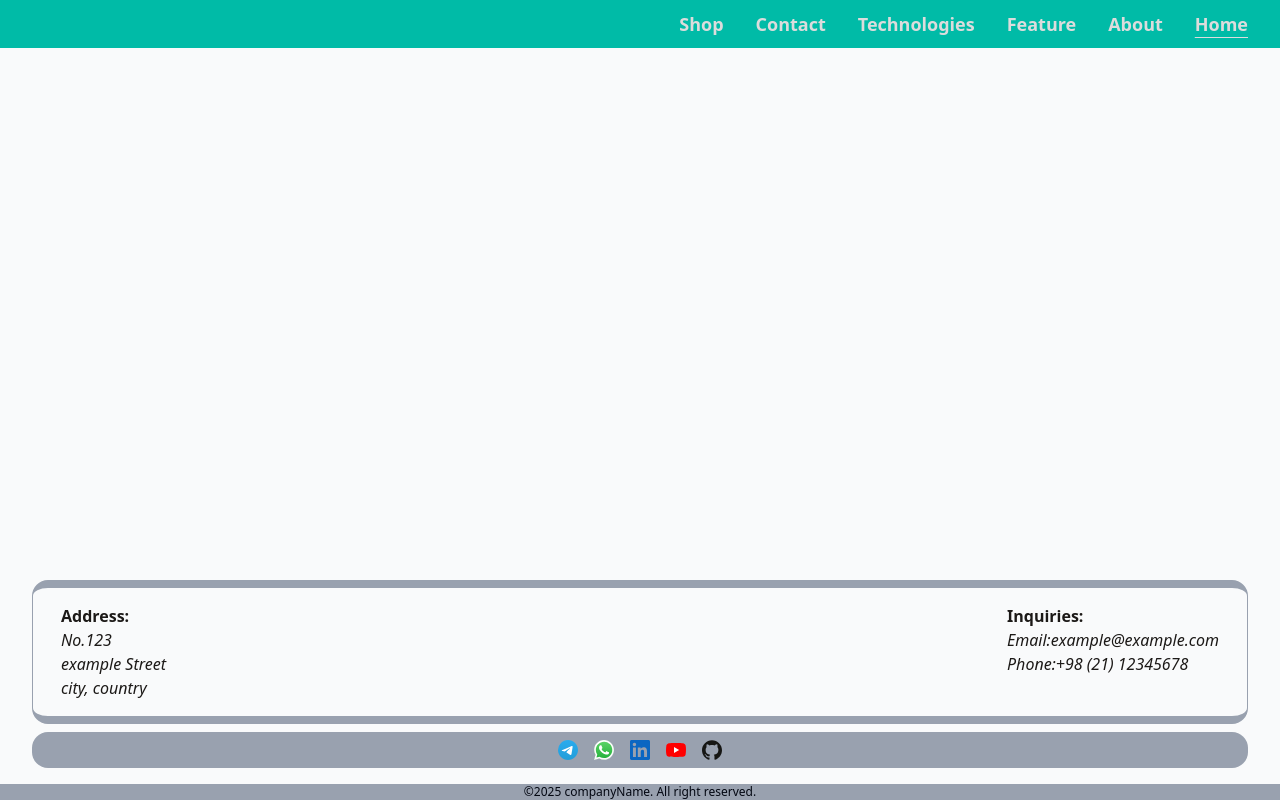
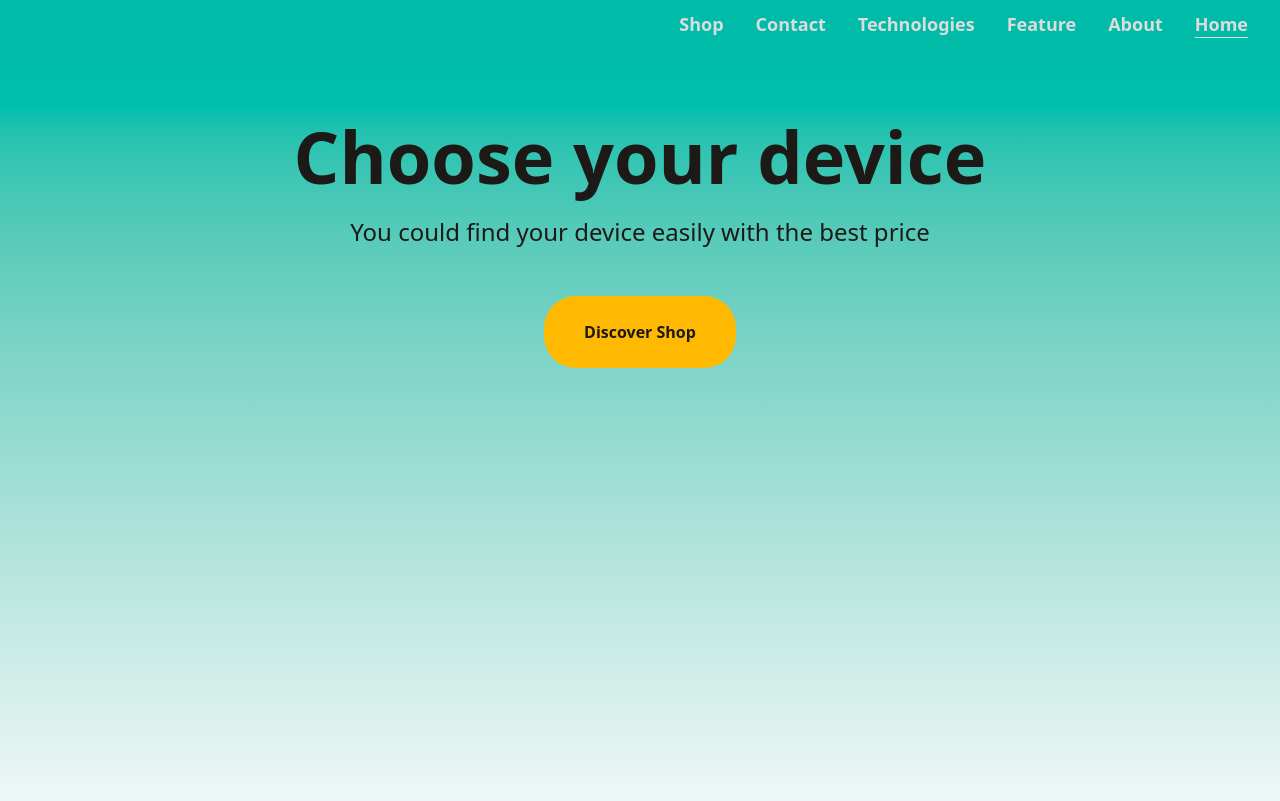
Before and after one commit to yaser-pakniyat/shop-demo, a Next.js app: page / in a window 1280 px wide. Shown: the top 801 px of the page. Built offline with nearby package versions, Linux system fonts and the light colour scheme; some icons are missing.

Commit message:
feat(home): add Hero component

```diff
--- a/pages/index.tsx
+++ b/pages/index.tsx
@@ -1,6 +1,9 @@
+import Hero from "@/components/hero/Hero";
+
 export default function Home() {
   return (
     <div>
+      <Hero />
     </div>
   );
 }
```
